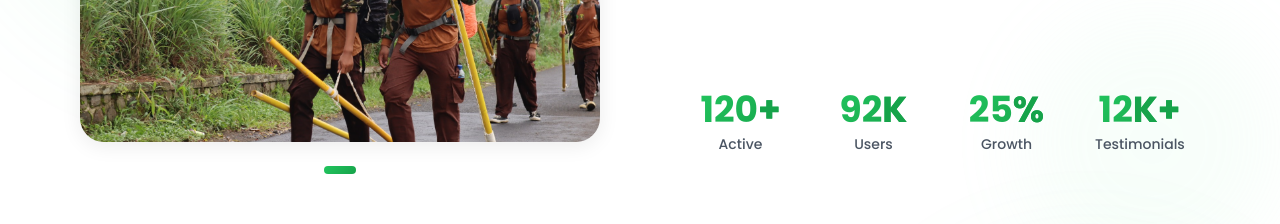
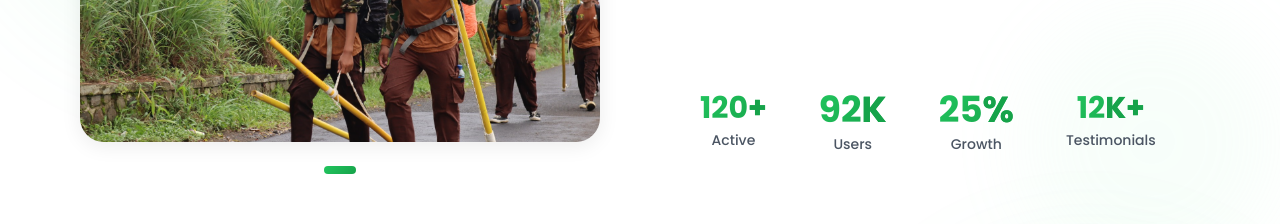
Before and after one commit to Co-pilot-c/Moniergrad, a React (Vite) app: page / in a window 1280 px wide. Shown: the part 3315-3539 px from the top of the page. Built offline with nearby package versions, Linux system fonts and the light colour scheme; no server answers.

Commit message:
fix: stats cards use shrink-0 + whitespace-nowrap, Score font auto-scales, no text clipping

```diff
--- a/src/components/atoms/Score.jsx
+++ b/src/components/atoms/Score.jsx
@@ -20,27 +20,26 @@ export default function Score({ value, suffix, label, isText = false }) {
     return () => clearInterval(timer);
   }, [parsed, isNumeric]);
 
-  // Tentukan ukuran font berdasarkan panjang teks yang akan ditampilkan
-  const displayText = isNumeric ? String(Math.floor(parsed)) + (suffix || '') : strVal + (suffix || '');
-  const len = displayText.length;
-  const valueSize = len <= 4
-    ? "text-4xl md:text-3xl lg:text-4xl"
-    : len <= 7
-    ? "text-2xl md:text-2xl lg:text-3xl"
-    : len <= 10
-    ? "text-xl md:text-xl lg:text-2xl"
-    : "text-lg md:text-lg lg:text-xl";
+  // Tampilan value + suffix untuk hitung panjang
+  const displayFull = (isNumeric ? String(Math.floor(parsed)) : strVal) + (suffix || '');
+  const len = displayFull.length;
+
+  // Font size berdasarkan panjang — tidak ada truncate/clip
+  const valueSize =
+    len <= 3  ? "text-4xl lg:text-4xl" :
+    len <= 5  ? "text-3xl lg:text-3xl" :
+    len <= 8  ? "text-2xl lg:text-2xl" :
+    len <= 12 ? "text-xl  lg:text-xl"  :
+                "text-lg  lg:text-lg";
 
   return (
-    <div className="text-center group">
-      <div className="relative">
-        <div className="absolute inset-0 bg-gradient-green opacity-0 group-hover:opacity-10 rounded-lg transition-opacity duration-400" />
-        <h2 className={`relative font-bold bg-gradient-green bg-clip-text text-transparent leading-tight ${valueSize}`}>
-          {isNumeric ? count.toLocaleString() : strVal}
-          <span className="text-primary-600">{suffix}</span>
-        </h2>
-      </div>
-      <p className="text-xs md:text-sm text-gray-600 font-medium mt-1 leading-tight">{label}</p>
+    <div className="text-center">
+      {/* whitespace-nowrap mencegah teks wrap di tengah kata */}
+      <h2 className={`font-bold bg-gradient-green bg-clip-text text-transparent whitespace-nowrap ${valueSize}`}>
+        {isNumeric ? count.toLocaleString() : strVal}
+        <span className="text-primary-600">{suffix}</span>
+      </h2>
+      <p className="text-xs md:text-sm text-gray-600 font-medium mt-1 whitespace-nowrap">{label}</p>
     </div>
   );
 }
--- a/src/pages/Program.jsx
+++ b/src/pages/Program.jsx
@@ -147,10 +147,10 @@ export default function Program() {
             </div>
 
             {/* Stats — per-program, fallback ke global */}
-            <div className="mt-auto flex flex-wrap gap-3">
+            <div className="mt-auto flex flex-row flex-wrap justify-start gap-3">
               {activeStats.map((stat, index) => (
-                <div key={stat.id || index} className="text-center group flex-1 min-w-[80px]">
-                  <div className="bg-gradient-green-light/10 rounded-2xl px-4 py-5 transition-all duration-400 group-hover:shadow-green group-hover:scale-105 h-full">
+                <div key={stat.id || index} className="text-center group shrink-0">
+                  <div className="bg-gradient-green-light/10 rounded-2xl px-5 py-5 transition-all duration-400 group-hover:shadow-green group-hover:scale-105 inline-block">
                     <Score
                       value={stat.value}
                       suffix={stat.suffix}
```
